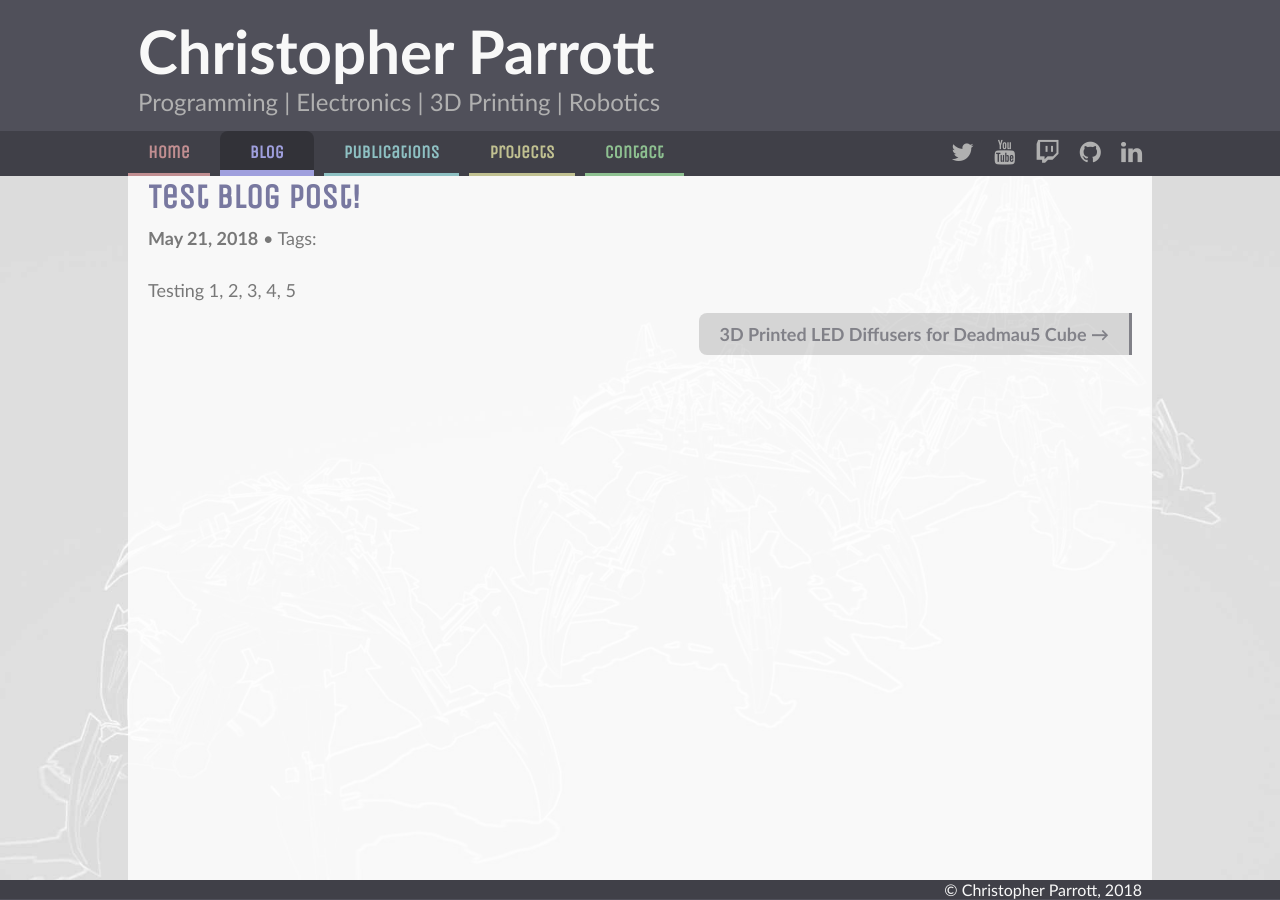
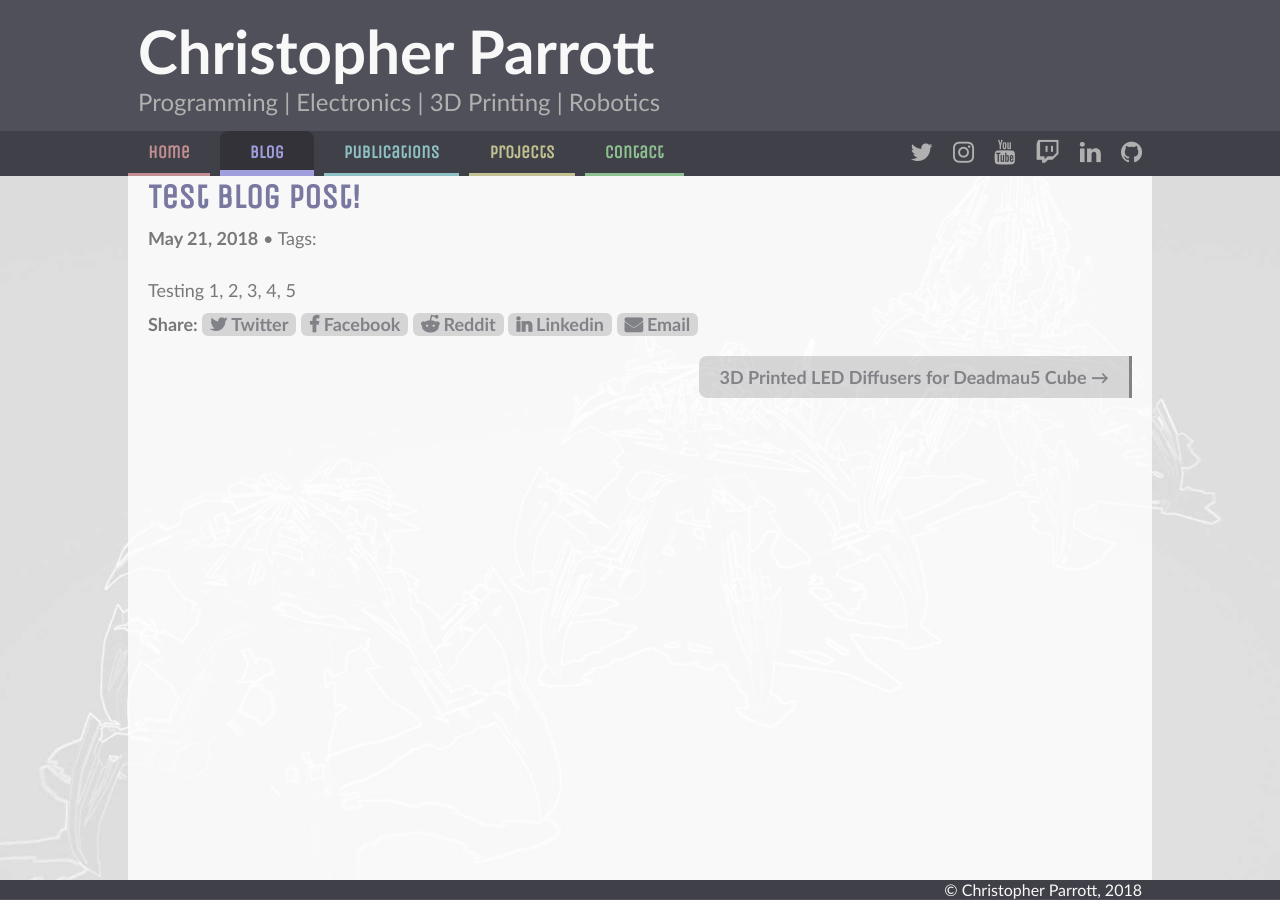
Before and after one commit to christophertmparrott/christophertmparrott.github.io, a Jekyll site: the page built from _posts/2018-05-21-test-blog-post.md, in a window 1280 px wide. Built offline with Jekyll 4.4.1, drawn with Linux system fonts in a browser that asks for light colours; some web fonts are replaced.

Commit message:
Added instagram social button, and added share buttons to posts

```diff
--- a/_layouts/blogpost.html
+++ b/_layouts/blogpost.html
@@ -17,6 +17,33 @@ layout: default
 
 {{content}}
 
+				<div class="sharebtns">
+					<b>Share: </b>
+					<a  class="darken fa fa-twitter" href="https://twitter.com/intent/tweet?text={{ page.title }}&url={{ site.url }}{{ site.baseurl }}{{ page.url }}"
+						onclick="window.open(this.href, 'pop-up', 'left=20,top=20,width=500,height=500,toolbar=1,resizable=0'); return false;"
+						title="Share on Twitter" ><span> Twitter</span>
+					</a>
+
+					<a  class="darken fa fa-facebook" href="https://www.facebook.com/sharer/sharer.php?u={{ site.url }}{{ site.baseurl }}{{ page.url }}"
+						onclick="window.open(this.href, 'pop-up', 'left=20,top=20,width=500,height=500,toolbar=1,resizable=0'); return false;"
+						title="Share on Facebook" ><span> Facebook</span>
+					</a>
+
+					<a  class="darken fa fa-reddit-alien" href="http://www.reddit.com/submit?url={{ site.url }}{{ site.baseurl }}{{ page.url }}"
+						onclick="window.open(this.href, 'pop-up', 'left=20,top=20,width=900,height=500,toolbar=1,resizable=0'); return false;"
+						title="Share on Reddit" ><span> Reddit</span>
+					</a>
+
+					<a  class="darken fa fa-linkedin" href="https://www.linkedin.com/shareArticle?mini=true&url={{ site.url }}{{ site.baseurl }}{{ page.url }}&title={{ page.title }}&summary={{ page.description }}&source={{ site.title }}"
+						onclick="window.open(this.href, 'pop-up', 'left=20,top=20,width=500,height=500,toolbar=1,resizable=0'); return false;"
+						title="Share on LinkedIn" ><span> Linkedin</span>
+					</a>
+
+					<a  class="darken fa fa-envelope" href="mailto:?subject={{ page.title }}&amp;body=Check out this site {{ site.url }}{{ site.baseurl }}{{ page.url }}"
+						title="Share via Email" ><span> Email</span>
+					</a>
+				</div>
+
 				<div class="postnav">
 				{% if page.previous.url %}
 					<a class="darken prev" href="{{site.baseurl}}{{page.previous.url}}">&larr; {{page.previous.title}}</a>
--- a/_layouts/default.html
+++ b/_layouts/default.html
@@ -22,10 +22,11 @@
 				<div class="column">
 					<div class="social">
 						<a class="fa fa-twitter" href="https://twitter.com/ZodiusInfuser" target="_blank"></a>
+						<a class="fa fa-instagram" href="https://www.instagram.com/zodiusinfuser/" target="_blank"></a>
 						<a class="fa fa-youtube" href="https://www.youtube.com/user/ZodiusInfuser" target="_blank"></a>
 						<a class="fa fa-twitch" href="https://www.twitch.tv/zodiusinfuser" target="_blank"></a>
+						<a class="fa fa-linkedin" href="https://www.linkedin.com/in/christophertmparrott/" target="_blank"></a>-->
 						<a class="fa fa-github" href="https://github.com/ZodiusInfuser" target="_blank"></a>
-						<a class="fa fa-linkedin" href="https://www.linkedin.com/in/christophertmparrott/" target="_blank"></a>-->
 					</div>
 				</div>
 				<ul class="column">
--- a/main.css
+++ b/main.css
@@ -312,6 +312,46 @@ tr > .leftpad {
 	overflow: hidden;
 }
 
+.sharebtns > a:focus,
+.sharebtns > a:active,
+.sharebtns > a:visited {
+	color: rgb(80, 80, 90);
+}
+
+.sharebtns > a:hover,
+.sharebtns > a:focus {
+	color: rgb(80, 80, 90);
+
+	opacity: 0.85;
+	filter: alpha(opacity=85); /* For IE8 and earlier */
+}
+
+.sharebtns > a {
+	font-size: 18px;
+	transition: font-size .5s;
+
+	color: rgb(80, 80, 90);
+
+	border: none;
+	padding: 2px 8px;
+	text-align: center;
+	vertical-align: top;
+	text-decoration: none;
+
+	opacity: 0.7;
+	filter: alpha(opacity=7); /* For IE8 and earlier */
+
+	border-radius: 6px;
+
+	font-weight: bold;
+
+	overflow: hidden;
+}
+
+.sharebtns > a > span {
+	font-family: Calibri, Arial, sans-serif;
+}
+
 .posthead > a:focus,
 .posthead > a:active,
 .posthead > a:visited {
@@ -430,6 +470,10 @@ nav > ul > .active > a:focus {
  * Post Navigation
  ********************/
 
+.postnav {
+	padding-top: 20px;
+}
+
 .postnav > a {
 	border: none;
 	padding: 10px 20px;
@@ -492,6 +536,7 @@ nav > ul > .active > a:focus {
 }
 
 .pagenav {
+	padding-top: 20px;
 	text-align: center;
 }
 
```
